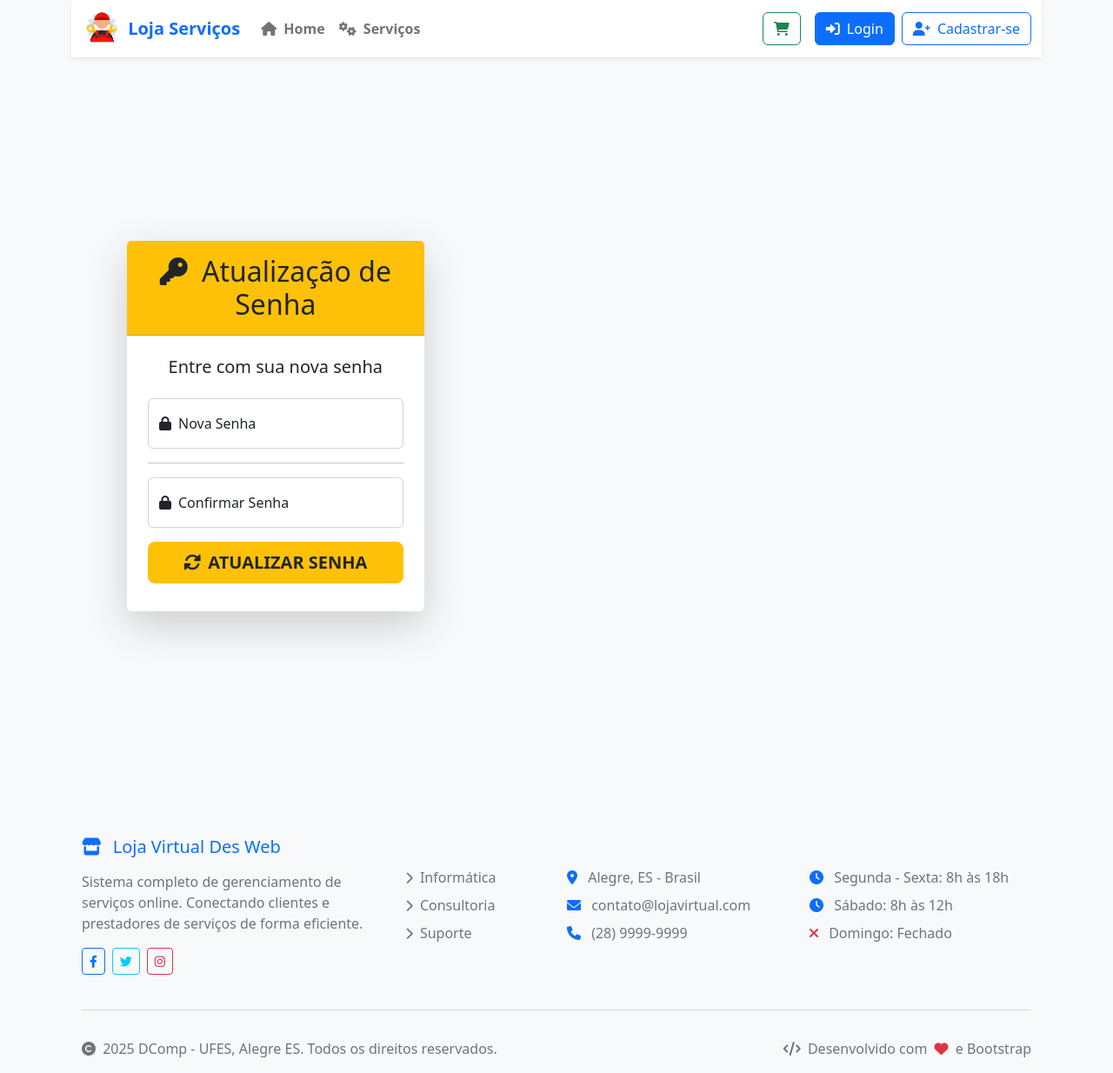
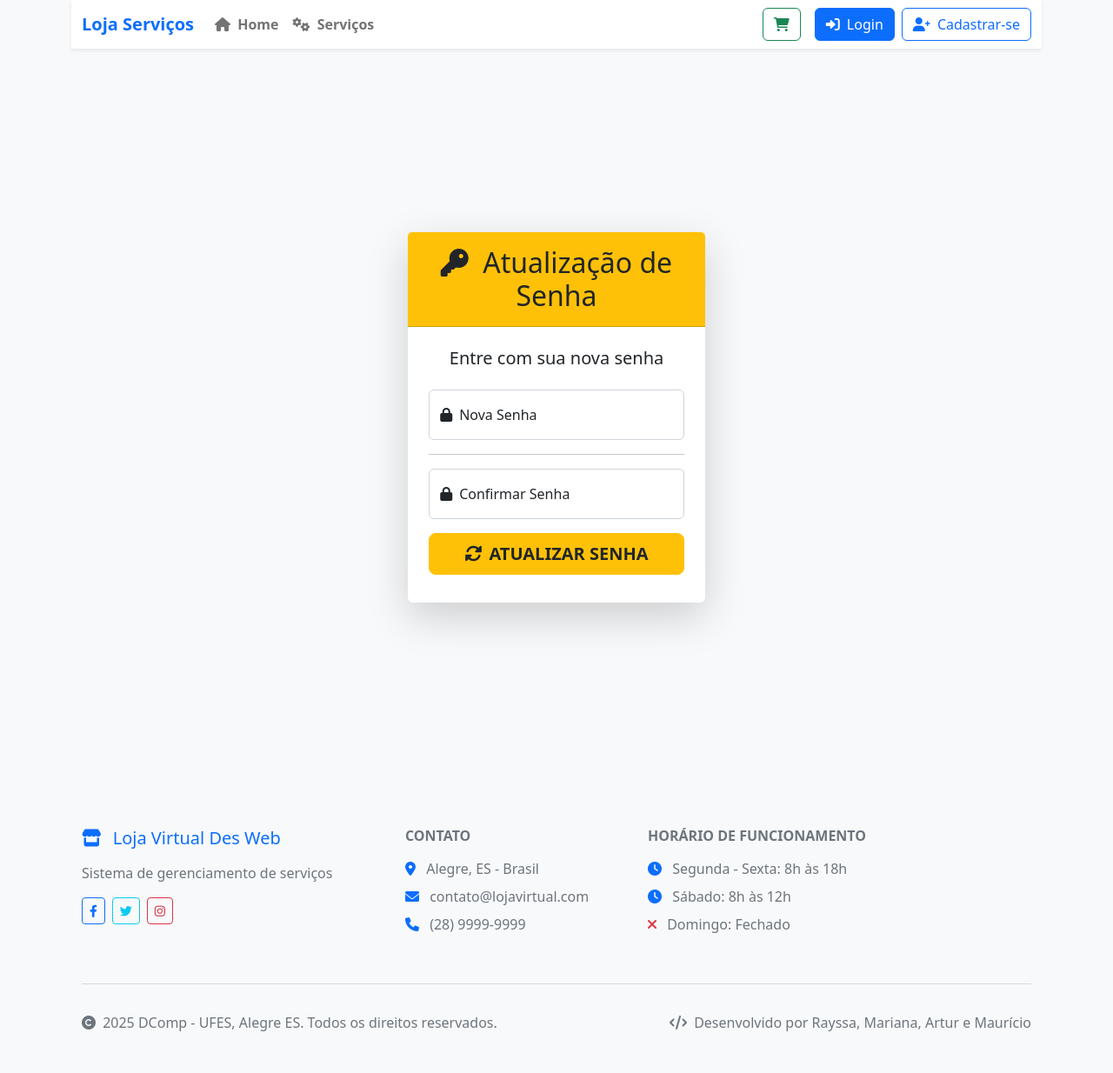
Before and after one commit to mauriciosilvadev/trabalho-web-oficial, a PHP site: page /formUsuarioAtualizarSenha.php in a window 1280 px wide. Shown: the whole page at 87% size. After the commit the page ends 1186 px from the top, so only its background shows below. Run offline with PHP 8.4, Linux system fonts and the light colour scheme.

Commit message:
refactor(views): improve layout consistency and remove redundant elements
- Center forms vertically and horizontally in user update pages
- Remove logo image from all menu headers
- Simplify footer content and styling
- Clean up indentation and spacing in menu files

```diff
--- a/views/formUsuarioAtualizar.php
+++ b/views/formUsuarioAtualizar.php
@@ -15,7 +15,7 @@ if ($usuario->tipo == "A") {
 ?>
 
 <div class="container-fluid px-3">
-    <div class="row min-vh-100">
+    <div class="row min-vh-100 justify-content-center">
         <div class="col-md-8 col-lg-6 col-xl-5 d-flex align-items-center">
             <div class="w-100 py-5 px-md-5 px-xl-6 position-relative">
                 <div class="card shadow-lg border-0">
--- a/views/formUsuarioAtualizarSenha.php
+++ b/views/formUsuarioAtualizarSenha.php
@@ -1,7 +1,7 @@
 <?php require_once "includes/cabecalho.inc.php" ?>
 
 <div class="container-fluid px-3">
-    <div class="row min-vh-100">
+    <div class="row min-vh-100 justify-content-center">
         <div class="col-md-8 col-lg-6 col-xl-5 d-flex align-items-center">
             <div class="w-100 py-5 px-md-5 px-xl-6 position-relative">
                 <div class="card shadow-lg border-0">
--- a/views/includes/menuA.inc.php
+++ b/views/includes/menuA.inc.php
@@ -6,7 +6,6 @@ $usuario = $_SESSION["usuario"];
 <nav class="navbar navbar-expand-lg navbar-light bg-white shadow-sm mb-4">
   <div class="container">
     <a href="index.php" class="navbar-brand d-flex align-items-center">
-      <img src="imagens/logo2.png" alt="Logo" class="me-2" style="height: 40px;">
       <span class="fw-bold text-warning">Loja Serviços</span>
       <span class="badge bg-warning text-dark ms-2">Admin</span>
     </a>
--- a/views/includes/menuC.inc.php
+++ b/views/includes/menuC.inc.php
@@ -6,7 +6,6 @@ $usuario = $_SESSION["usuario"];
 <nav class="navbar navbar-expand-lg navbar-light bg-white shadow-sm mb-4">
   <div class="container">
     <a href="index.php" class="navbar-brand d-flex align-items-center">
-      <img src="imagens/logo2.png" alt="Logo" class="me-2" style="height: 40px;">
       <span class="fw-bold text-primary">Loja Serviços</span>
     </a>
 
@@ -54,7 +53,9 @@ $usuario = $_SESSION["usuario"];
                 Alterar Senha
               </a>
             </li>
-            <li><hr class="dropdown-divider"></li>
+            <li>
+              <hr class="dropdown-divider">
+            </li>
             <li>
               <a class="dropdown-item text-danger" href="#" data-bs-toggle="modal" data-bs-target="#logoutModal">
                 <i class="fas fa-sign-out-alt me-2"></i>
--- a/views/includes/menuV.inc.php
+++ b/views/includes/menuV.inc.php
@@ -2,7 +2,6 @@
 <nav class="navbar navbar-expand-lg navbar-light bg-white shadow-sm mb-4">
   <div class="container">
     <a href="index.php" class="navbar-brand d-flex align-items-center">
-      <img src="imagens/logo2.png" alt="Logo" class="me-2" style="height: 40px;">
       <span class="fw-bold text-primary">Loja Serviços</span>
     </a>
 
--- a/views/includes/rodape.inc.php
+++ b/views/includes/rodape.inc.php
@@ -7,8 +7,7 @@
           Loja Virtual Des Web
         </h5>
         <p class="text-muted mb-3">
-          Sistema completo de gerenciamento de serviços online.
-          Conectando clientes e prestadores de serviços de forma eficiente.
+          Sistema de gerenciamento de serviços
         </p>
         <div class="d-flex">
           <a href="#" class="btn btn-outline-primary btn-sm me-2">
@@ -23,32 +22,10 @@
         </div>
       </div>
 
-      <div class="col-lg-2 col-md-6 mb-4 mb-lg-0">
-        <h6 class="text-uppercase fw-bold mb-3">Serviços</h6>
-        <ul class="list-unstyled">
-          <li class="mb-2">
-            <a href="#" class="text-muted text-decoration-none">
-              <i class="fas fa-chevron-right me-1 small"></i>
-              Informática
-            </a>
-          </li>
-          <li class="mb-2">
-            <a href="#" class="text-muted text-decoration-none">
-              <i class="fas fa-chevron-right me-1 small"></i>
-              Consultoria
-            </a>
-          </li>
-          <li class="mb-2">
-            <a href="#" class="text-muted text-decoration-none">
-              <i class="fas fa-chevron-right me-1 small"></i>
-              Suporte
-            </a>
-          </li>
-        </ul>
-      </div>
+
 
       <div class="col-lg-3 col-md-6 mb-4 mb-lg-0">
-        <h6 class="text-uppercase fw-bold mb-3">Contato</h6>
+        <h6 class="text-uppercase fw-bold mb-3 text-muted">Contato</h6>
         <ul class="list-unstyled">
           <li class="mb-2">
             <i class="fas fa-map-marker-alt text-primary me-2"></i>
@@ -66,7 +43,7 @@
       </div>
 
       <div class="col-lg-3 col-md-6">
-        <h6 class="text-uppercase fw-bold mb-3">Horário de Funcionamento</h6>
+        <h6 class="text-uppercase fw-bold mb-3 text-muted">Horário de Funcionamento</h6>
         <ul class="list-unstyled">
           <li class="mb-2">
             <i class="fas fa-clock text-primary me-2"></i>
@@ -96,9 +73,7 @@
       <div class="col-md-6 text-md-end">
         <p class="mb-0 text-muted">
           <i class="fas fa-code me-1"></i>
-          Desenvolvido com
-          <i class="fas fa-heart text-danger mx-1"></i>
-          e Bootstrap
+          Desenvolvido por Rayssa, Mariana, Artur e Maurício
         </p>
       </div>
     </div>
```
Also changed, not shown: views/includes/menuP.inc.php (+6 -3 lines), views/servicosVenda.php (+3 -4 lines).
